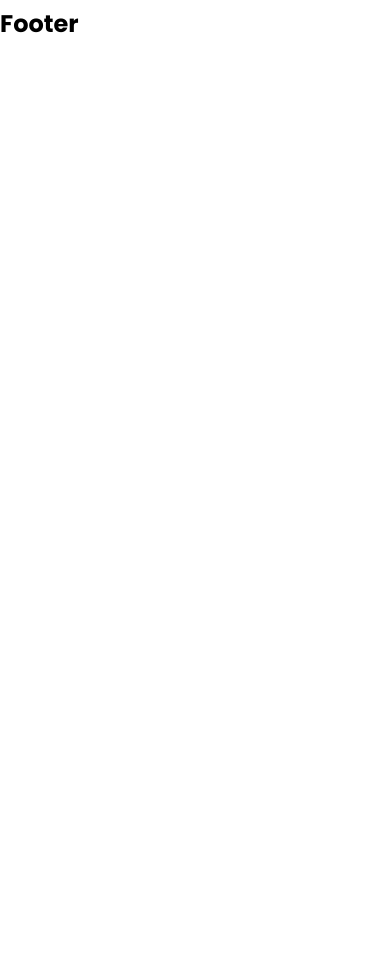
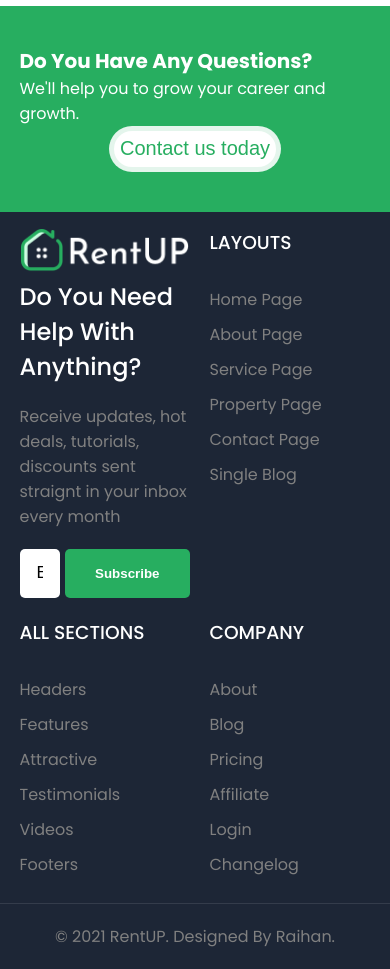
Before and after one commit to Raihan567/rentUp, a React (Create React App) app: page / in a window 390 px wide. Shown: the part 1048-2017 px from the top of the page. Before the commit the page ends 1089 px from the top, so only its background shows below. Built offline with nearby package versions, Linux system fonts and the light colour scheme.

Commit message:
footer part complete with responsive

```diff
--- a/src/components/Common/Footer/Footer.css
+++ b/src/components/Common/Footer/Footer.css
@@ -0,0 +1,96 @@
+.footerContact {
+  background-color: #27ae60;
+  padding: 40px 0;
+  color: #fff;
+}
+
+.footerContact h1 {
+  font-size: 40px;
+}
+
+/* Footer */
+footer {
+  background-color: #1d2636;
+  padding: 50px 0;
+  color: #fff;
+}
+footer .container {
+  display: grid;
+  grid-template-columns: 6fr 2fr 2fr 1fr;
+  gap: 20px;
+}
+footer h2 {
+  font-weight: 500;
+}
+footer p {
+  color: grey;
+  margin: 20px 0;
+}
+footer input {
+  background-color: #fff;
+  border-radius: 5px;
+  padding: 17px;
+  width: 100%;
+  margin-right: 5px;
+}
+.logo img {
+  width: 170px;
+}
+
+footer h3 {
+  font-weight: 500;
+  margin-bottom: 30px;
+}
+footer ul {
+  display: block;
+}
+footer ul li {
+  display: block;
+  margin-bottom: 10px;
+  color: grey;
+  cursor: pointer;
+  transition: 0.5s;
+}
+footer ul li:hover{
+ color: #27AE60;
+}
+
+.legal {
+  background-color: #1d2636;
+  padding: 20px;
+  text-align: center;
+  color: grey;
+  border-top: 1px solid rgba(255, 255, 255, 0.1);
+}
+
+@media screen and (max-width: 800px) {
+  footer .container {
+    grid-template-columns: repeat(2, 1fr);
+  }
+  footer{
+    margin: 0;
+    padding: 1rem 0;
+  }
+
+  footer{
+    margin-right: 0;
+  }
+
+  .text h1{
+    font-size: 20px;
+  }
+  .btn5{
+    text-align: center;
+    margin: 0;padding: 0.4rem;
+
+  }
+  .text button{
+    font-size: 15px;
+  }
+  .send {
+    flex-direction: column;
+    margin: 0;
+    padding: 0;
+  }
+
+}
--- a/src/components/Common/Footer/Footer.jsx
+++ b/src/components/Common/Footer/Footer.jsx
@@ -1,11 +1,59 @@
 import React from "react";
 import "./Footer.css";
-
+import lightLogo from "../../../img/logo-light.png";
+import { footer } from "../../Data/Data";
 const Footer = () => {
   return (
-    <div>
-      <h2>Footer</h2>
-    </div>
+    <>
+      <section className="footerContact">
+        <div className="container">
+          <div className="box">
+            <div className="flex send">
+              <div className="text">
+                <h1>Do You Have Any Questions?</h1>
+                <p>We'll help you to grow your career and growth.</p>
+              </div>
+              <button className="btn5">Contact us today</button>
+            </div>
+          </div>
+        </div>
+      </section>
+
+      <footer>
+        <div className="container">
+          <div className="box">
+            <div className="logo">
+              <img src={lightLogo} alt="/" />
+              <h2>Do You Need Help With Anything?</h2>
+              <p>
+                Receive updates, hot deals, tutorials, discounts sent straignt
+                in your inbox every month
+              </p>
+
+              <div className="flex input">
+                <input type="text" placeholder="Enter Email Address" />
+                <button>Subscribe</button>
+              </div>
+            </div>
+          </div>
+
+
+          {footer.map((val) => (
+            <div className="box">
+              <h3>{val.title}</h3>
+              <ul>
+                {val.text.map((items) => (
+                  <li>{items.list}</li>
+                ))}
+              </ul>
+            </div>
+          ))}
+        </div>
+      </footer>
+      <div className="legal">
+      <span>© 2021 RentUP. Designed By Raihan.</span>
+      </div>
+    </>
   );
 };
 
```
Also changed, not shown: src/components/Common/Back.jsx (+9 -3 lines).
